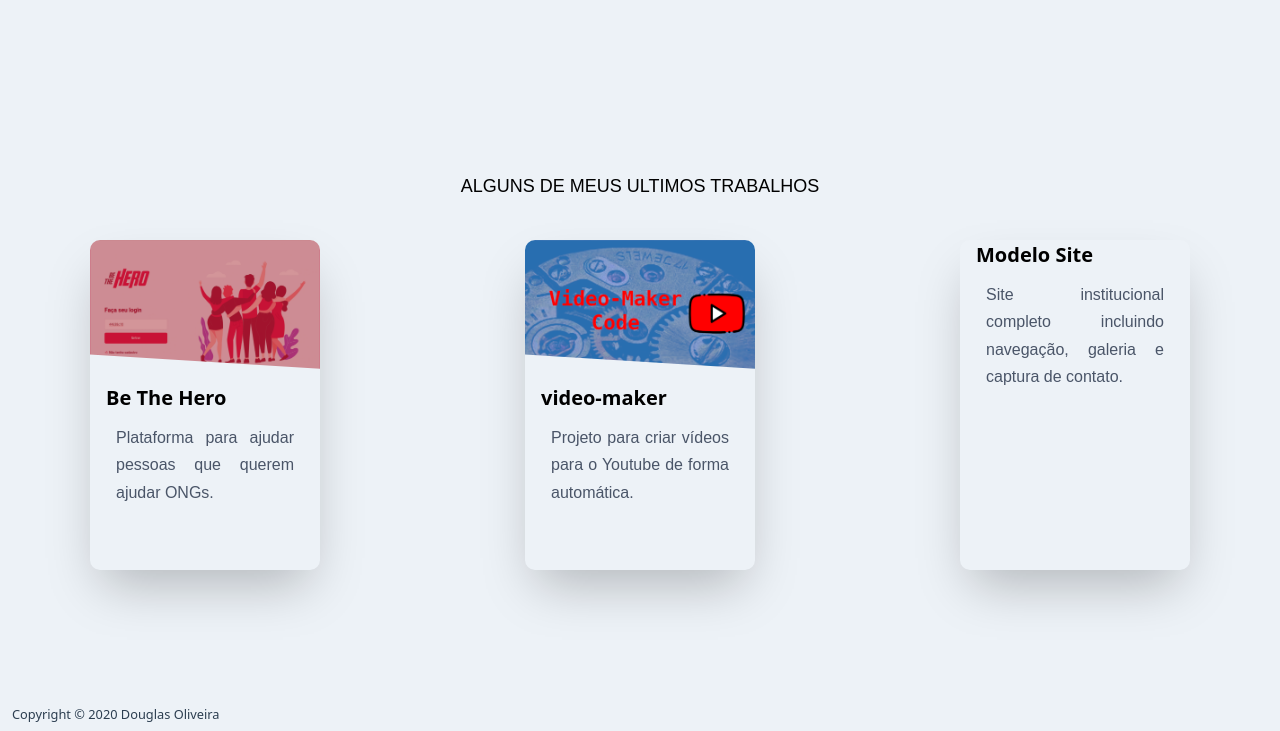
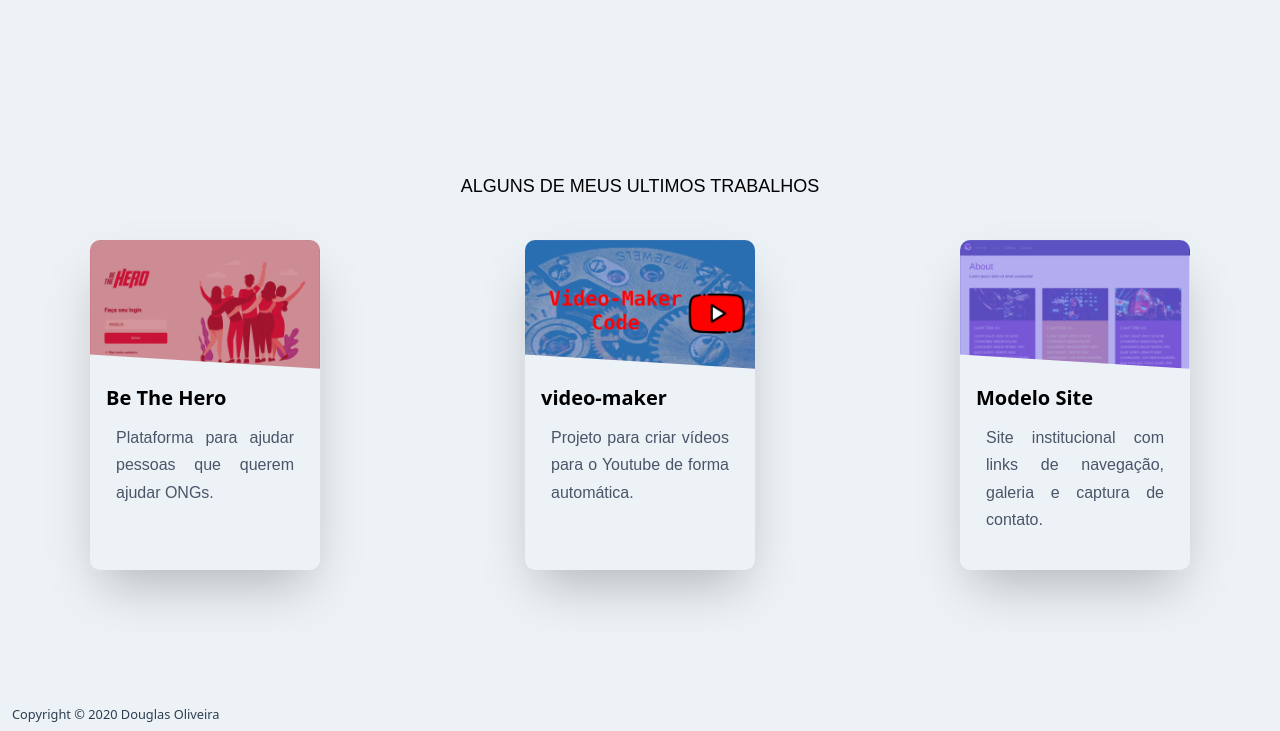
Before and after one commit to douglasvmo/gatsby-portifolio, a Gatsby site: page / in a window 1280 px wide. Shown: the part 599-1330 px from the top of the page. Built offline with nearby package versions, Linux system fonts and the light colour scheme; Gatsby itself is replaced by a stand-in of ours.

Commit message:
improve the cards

```diff
--- a/src/components/images/index.jsx
+++ b/src/components/images/index.jsx
@@ -2,8 +2,16 @@ import React from "react"
 import { useStaticQuery, graphql } from "gatsby"
 import Img from "gatsby-image"
 
-const Image = ({ imageName }) => {
-  const { beTheHero, videoMaker, home, logo } = useStaticQuery(graphql`
+const Image = ({ imageName, alt }) => {
+  const {
+    beTheHero,
+    videoMaker,
+    site,
+    home,
+    logo,
+    eye,
+    code,
+  } = useStaticQuery(graphql`
     query {
       beTheHero: file(relativePath: { eq: "bethehero.png" }) {
         childImageSharp {
@@ -19,6 +27,13 @@ const Image = ({ imageName }) => {
           }
         }
       }
+      site: file(relativePath: { eq: "site.png" }) {
+        childImageSharp {
+          fluid(maxWidth: 500) {
+            ...GatsbyImageSharpFluid_tracedSVG
+          }
+        }
+      }
       home: file(relativePath: { eq: "home.png" }) {
         childImageSharp {
           fluid(maxWidth: 500) {
@@ -26,9 +41,23 @@ const Image = ({ imageName }) => {
           }
         }
       }
-      logo: file(relativePath: { eq: "logo.png" }) {
+      logo: file(relativePath: { eq: "icon.png" }) {
         childImageSharp {
-          fixed(width: 50) {
+          fixed(width: 26) {
+            ...GatsbyImageSharpFixed_tracedSVG
+          }
+        }
+      }
+      eye: file(relativePath: { eq: "eye.png" }) {
+        childImageSharp {
+          fixed(width: 36) {
+            ...GatsbyImageSharpFixed_tracedSVG
+          }
+        }
+      }
+      code: file(relativePath: { eq: "code.png" }) {
+        childImageSharp {
+          fixed(width: 36) {
             ...GatsbyImageSharpFixed_tracedSVG
           }
         }
@@ -38,13 +67,19 @@ const Image = ({ imageName }) => {
 
   switch (imageName) {
     case "logo.png":
-      return <Img fixed={logo.childImageSharp.fixed} />
+      return <Img fixed={logo.childImageSharp.fixed} alt={alt} />
     case "home.png":
-      return <Img fluid={home.childImageSharp.fluid} />
+      return <Img fluid={home.childImageSharp.fluid} alt={alt} />
     case "video-maker.png":
-      return <Img fluid={videoMaker.childImageSharp.fluid} />
+      return <Img fluid={videoMaker.childImageSharp.fluid} alt={alt} />
+    case "site.png":
+      return <Img fluid={site.childImageSharp.fluid} alt={alt} />
     case "bethehero.png":
-      return <Img fluid={beTheHero.childImageSharp.fluid} />
+      return <Img fluid={beTheHero.childImageSharp.fluid} alt={alt} />
+    case "eye.png":
+      return <Img fixed={eye.childImageSharp.fixed} alt={alt} />
+    case "code.png":
+      return <Img fixed={code.childImageSharp.fixed} alt={alt} />
     default:
       return null
   }
--- a/src/pages/index.jsx
+++ b/src/pages/index.jsx
@@ -66,10 +66,11 @@ const IndexPage = () => (
       />
       <Card
         name="Modelo Site"
-        imageName=".png"
-        description="Site institucional completo incluindo navegação, galeria e captura de contato."
+        imageName="site.png"
+        description="Site institucional com links de navegação, galeria e captura de contato."
         backColor="#6c5ce7"
-        sorceLink="https://github.com/douglasOlv"
+        pageLink="https://vibrant-bassi-3d6684.netlify.app/"
+        sorceLink="https://github.com/douglasOlv/site-model"
       />
     </div>
   </Layout>
```
Also changed, not shown: src/images/site.png (added).
